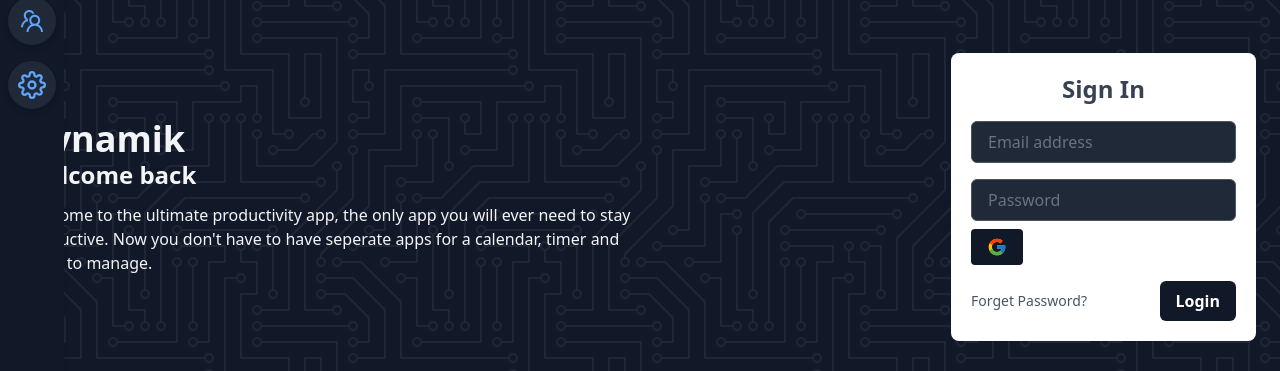
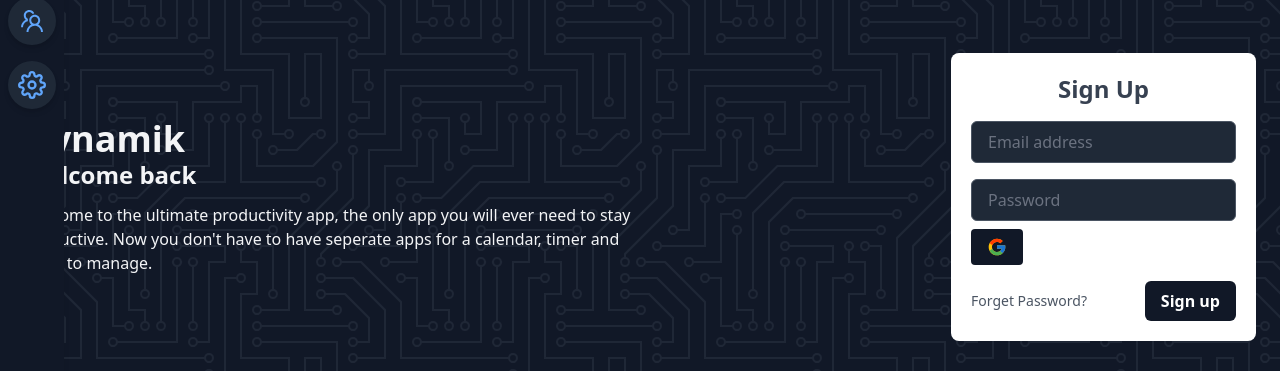
Before and after one commit to ScriptedRain/timerApp, a React (Create React App) app: page / in a window 1280 px wide. Shown: the part 203-574 px from the top of the page. Built offline with nearby package versions, Linux system fonts and the light colour scheme; no server answers.

Commit message:
Added sign in function with working display username

```diff
--- a/src/Components/Hero.jsx
+++ b/src/Components/Hero.jsx
@@ -2,8 +2,11 @@ import React from 'react'
 import { Button2 } from './Button'
 import { FcGoogle } from 'react-icons/fc'
 import Register from './Register'
-import { auth } from '../firebase-config'
+import { useAuth } from '../firebase-config'
 const Hero = () => {
+
+  const currentUser = useAuth()
+
   return (
     <div>
       <header class='bg-gray-900 pattern'>
@@ -13,7 +16,7 @@ const Hero = () => {
               <h2 class='text-4xl font-semibold text-gray-100'>Dynamik</h2>
 
               <h3 class='text-2xl font-semibold text-gray-100'>
-                Welcome back <span class='text-blue-400'>{}</span>
+                Welcome back <span class='text-blue-400'>{currentUser?.email}</span>
               </h3>
 
               <p class='mt-3 text-gray-100'>
--- a/src/Components/Register.jsx
+++ b/src/Components/Register.jsx
@@ -1,15 +1,18 @@
 import React from 'react'
+import { useRef, useState } from 'react'
 
 import { Button2 } from './Button'
 import { FcGoogle } from 'react-icons/fc'
 import { auth as Authenticate } from '../firebase-config'
-import { useState } from 'react'
+import { signup } from '../firebase-config'
 
 import { signInWithPopup, GoogleAuthProvider } from 'firebase/auth'
+
 
 const Register = () => {
   const [user, setUser] = useState(null)
   const [signedIn, setSignIn] = useState(false)
+  const[loading, setLoading] = useState(false)
   const signInWithGoogle = () => {
     const provider = new GoogleAuthProvider()
 
@@ -26,12 +29,27 @@ const Register = () => {
     // setSignIn(true)
   }
 
+  const emailRef = useRef()
+  const passwordRef = useRef()
+
+  async function handleSignup() {
+    setLoading(true)
+
+    try {
+      await signup(emailRef.current.value, passwordRef.current.value)
+    } catch {
+      alert("Error!")
+    }
+    setLoading(false)
+
+  }
+
   return (
     <div class='flex mt-8 lg:w-1/2 lg:justify-end lg:mt-0'>
       <div class='max-w-sm bg-white rounded-lg dark:bg-gray-800'>
         <div class='p-5 text-center'>
           <h2 class='text-2xl font-semibold text-gray-700 dark:text-white fo'>
-            Sign In
+            Sign Up
           </h2>
 
           <form action='#'>
@@ -41,12 +59,14 @@ const Register = () => {
                 type='email'
                 placeholder='Email address'
                 aria-label='Email address'
+                ref={emailRef}
               ></input>
               <input
                 class='block w-full px-4 py-2 mt-4 text-white placeholder-gray-500  border rounded-md bg-gray-800 border-gray-600 focus:border-blue-500 dark:focus:border-blue-500 focus:outline-none focus:ring'
                 type='password'
                 placeholder='Password'
                 aria-label='Password'
+                ref={passwordRef}
               ></input>
             </div>
             <div className='flex space-x-2 my-2 '>
@@ -67,8 +87,8 @@ const Register = () => {
                 Forget Password?
               </a>
 
-              <button class='px-4 py-2 font-semibold text-white transition-colors duration-200 transform bg-gray-900 rounded-md hover:bg-gray-800 dark:hover:bg-gray-700 focus:outline-none focus:bg-gray-800 dark:focus:bg-gray-700'>
-                Login
+              <button disabled={loading} onClick={handleSignup}  className=' disabled:opacity-50 px-4 py-2 font-semibold text-white transition-cxolors duration-200 transform bg-gray-900 rounded-md hover:bg-gray-800 dark:hover:bg-gray-700 focus:outline-none focus:bg-gray-800 dark:focus:bg-gray-700'>
+                Sign up
               </button>
             </div>
           </form>
--- a/src/firebase-config.js
+++ b/src/firebase-config.js
@@ -1,5 +1,7 @@
 import { initializeApp } from 'firebase/app'
-import { getAuth } from 'firebase/auth'
+import { getAuth, createUserWithEmailAndPassword, onAuthStateChanged } from 'firebase/auth'
+import { useState } from 'react/cjs/react.development'
+import { useEffect } from 'react'
 const firebaseConfig = {
   apiKey: 'AIzaSyDBQw6o7LYHX6O6rfTp7Ms_3huVLgv2Tgk',
   authDomain: 'timer-app-9c40c.firebaseapp.com',
@@ -10,5 +12,19 @@ const firebaseConfig = {
 }
 
 const app = initializeApp(firebaseConfig)
+export const auth = getAuth(app)
 
-export const auth = getAuth(app)
+export function signup(email, password) {
+  return createUserWithEmailAndPassword(auth, email, password)
+}
+
+export function useAuth() {
+  const [currentUser, setCurrentUser] = useState()
+
+  useEffect(() => {
+    const unsub = onAuthStateChanged(auth, user => setCurrentUser(user))
+    return unsub
+  }, [])
+
+  return currentUser
+}
```
